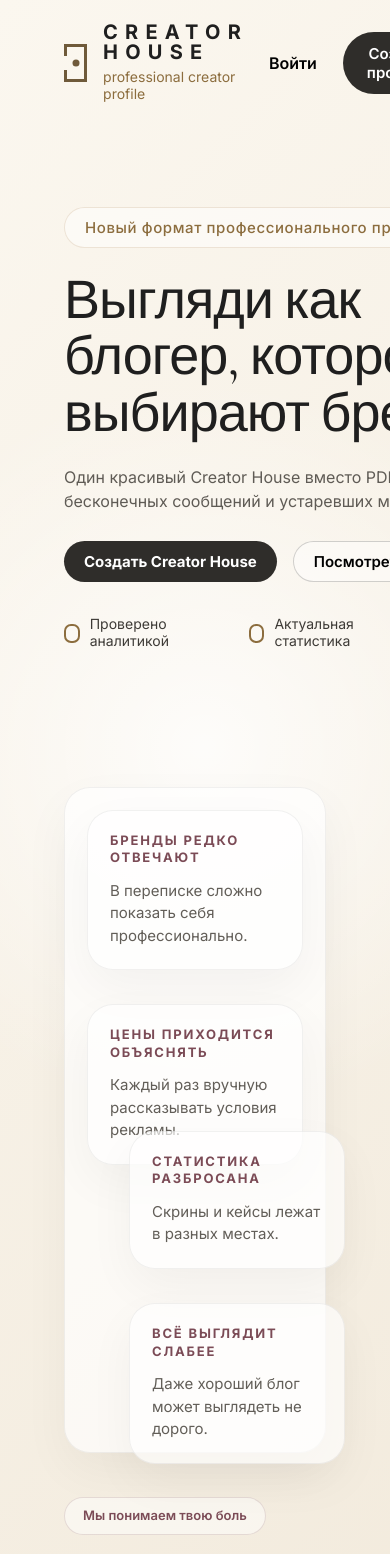
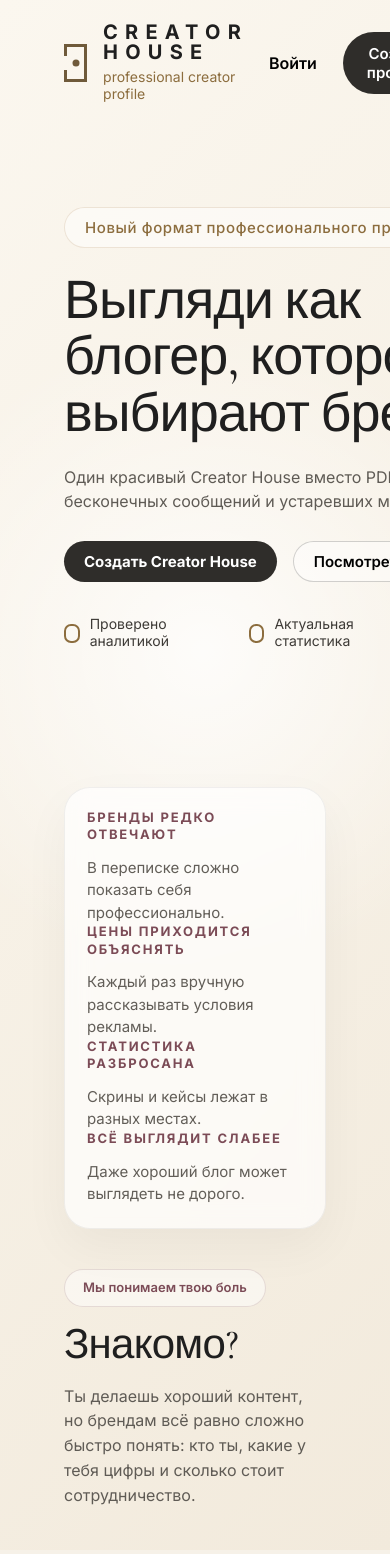
Before and after one commit to tsstish/creator-house, a Next.js app: page / in a window 390 px wide. Shown: the top 1554 px of the page. Built offline with nearby package versions, Linux system fonts and the light colour scheme.

Commit message:
Update globals.css

```diff
--- a/app/globals.css
+++ b/app/globals.css
@@ -28,15 +28,13 @@
 }
 
 :root {
-  --color-bg: #f6f1e8;
-  --color-text: #1f1f1f;
-  --color-muted: #5f5b55;
-  --color-card: rgba(255, 255, 255, 0.66);
-  --color-graphite: #2f2d2a;
-  --color-gold: #8c6d3e;
-  --color-burgundy: #7b4b56;
-
-  --radius-card: 26px;
+  --bg: #f6f1e8;
+  --text: #1f1f1f;
+  --muted: #5f5b55;
+  --graphite: #2f2d2a;
+  --gold: #8c6d3e;
+  --burgundy: #7b4b56;
+  --card: rgba(255, 255, 255, 0.68);
   --shadow-card: 0 18px 48px rgba(31, 31, 31, 0.045);
 }
 
@@ -54,48 +52,60 @@
   overflow-x: hidden;
 }
 
-/* Общие секции */
-
-.section-block,
 .pain-section {
   padding: 54px 0 18px;
 }
 
-.safe-two-column,
 .pain-layout {
   display: grid;
-  grid-template-columns: minmax(520px, 1fr) minmax(360px, 0.8fr);
+  grid-template-columns: minmax(560px, 1fr) minmax(360px, 0.8fr);
   gap: 58px;
   align-items: center;
 }
 
-/* Карточки */
-
-.cards-grid-safe,
 .pain-cards {
-  display: grid;
-  grid-template-columns: repeat(2, minmax(220px, 1fr));
-  gap: 16px;
+  position: relative;
+  width: 560px;
+  height: 390px;
 }
 
-.info-card,
 .pain-card {
-  position: static !important;
-  transform: none !important;
-  width: auto !important;
-  min-width: 0;
-  background: var(--color-card);
+  position: absolute;
+  width: 250px;
+  min-height: 142px;
+  background: var(--card);
   border: 1px solid rgba(31,31,31,.06);
-  border-radius: var(--radius-card);
+  border-radius: 26px;
   padding: 22px;
   box-shadow: var(--shadow-card);
+  backdrop-filter: blur(12px);
+}
+
+.pain-card:nth-child(1) {
+  top: 0;
+  left: 0;
+}
+
+.pain-card:nth-child(2) {
+  top: 34px;
+  left: 286px;
+}
+
+.pain-card:nth-child(3) {
+  top: 184px;
+  left: 42px;
+}
+
+.pain-card:nth-child(4) {
+  top: 220px;
+  left: 326px;
 }
 
 .card-label {
   font-size: 13px;
   letter-spacing: .14em;
   text-transform: uppercase;
-  color: var(--color-burgundy);
+  color: var(--burgundy);
   font-weight: 700;
   margin-bottom: 12px;
   line-height: 1.35;
@@ -107,15 +117,13 @@
   color: #625e58;
 }
 
-/* Тексты секций */
-
 .section-kicker {
   display: inline-flex;
   padding: 10px 18px;
   border-radius: 999px;
   border: 1px solid rgba(120,72,76,.16);
   background: rgba(255,255,255,.48);
-  color: var(--color-burgundy);
+  color: var(--burgundy);
   font-size: 13px;
   font-weight: 600;
   margin-bottom: 18px;
@@ -133,30 +141,37 @@
 .section-text {
   font-size: 16px;
   line-height: 1.55;
-  color: var(--color-muted);
+  color: var(--muted);
   max-width: 430px;
   margin: 0;
 }
 
-/* Адаптив */
-
 @media (max-width: 1080px) {
-  .safe-two-column,
   .pain-layout {
     grid-template-columns: 1fr;
-    gap: 34px;
+    gap: 40px;
   }
 
-  .cards-grid-safe,
   .pain-cards {
-    grid-template-columns: repeat(2, minmax(220px, 1fr));
+    width: 560px;
+    max-width: 100%;
   }
 }
 
 @media (max-width: 680px) {
-  .cards-grid-safe,
   .pain-cards {
+    display: grid;
+    position: static;
+    width: 100%;
+    height: auto;
     grid-template-columns: 1fr;
+    gap: 16px;
+  }
+
+  .pain-card {
+    position: static;
+    width: 100%;
+    min-height: auto;
   }
 
   .section-title {
@@ -167,115 +182,3 @@
     max-width: 100%;
   }
 }
-
-/* Живая композиция для блока "Знакомо" */
-
-.safe-two-column {
-  grid-template-columns: minmax(520px, 1fr) minmax(360px, 0.8fr);
-  align-items: center;
-}
-
-.cards-grid-safe {
-  display: grid;
-  grid-template-columns: 240px 240px;
-  gap: 18px;
-  justify-content: start;
-  align-items: start;
-  max-width: 540px;
-}
-
-.cards-grid-safe .info-card {
-  width: 240px !important;
-  min-height: 132px;
-}
-
-.cards-grid-safe .info-card:nth-child(2) {
-  transform: translateY(34px);
-}
-
-.cards-grid-safe .info-card:nth-child(3) {
-  transform: translateX(42px);
-}
-
-.cards-grid-safe .info-card:nth-child(4) {
-  transform: translate(42px, 34px);
-}
-
-@media (max-width: 1080px) {
-  .safe-two-column {
-    grid-template-columns: 1fr;
-    gap: 44px;
-  }
-
-  .cards-grid-safe {
-    grid-template-columns: 240px 240px;
-    max-width: 540px;
-  }
-}
-
-@media (max-width: 620px) {
-  .cards-grid-safe {
-    grid-template-columns: 1fr;
-    max-width: 100%;
-  }
-
-  .cards-grid-safe .info-card {
-    width: 100% !important;
-    transform: none !important;
-  }
-}
-
-/* Финальный вид блока "Знакомо" */
-
-.pain-cards,
-.cards-grid-safe {
-  display: grid !important;
-  grid-template-columns: 240px 240px !important;
-  gap: 18px !important;
-  justify-content: start !important;
-  align-items: start !important;
-  max-width: 540px !important;
-}
-
-.pain-card,
-.info-card {
-  width: 240px !important;
-  min-height: 132px !important;
-}
-
-.pain-card:nth-child(2),
-.info-card:nth-child(2) {
-  transform: translateY(34px) !important;
-}
-
-.pain-card:nth-child(3),
-.info-card:nth-child(3) {
-  transform: translateX(42px) !important;
-}
-
-.pain-card:nth-child(4),
-.info-card:nth-child(4) {
-  transform: translate(42px, 34px) !important;
-}
-
-@media (max-width: 1080px) {
-  .pain-layout,
-  .safe-two-column {
-    grid-template-columns: 1fr !important;
-    gap: 44px !important;
-  }
-}
-
-@media (max-width: 620px) {
-  .pain-cards,
-  .cards-grid-safe {
-    grid-template-columns: 1fr !important;
-    max-width: 100% !important;
-  }
-
-  .pain-card,
-  .info-card {
-    width: 100% !important;
-    transform: none !important;
-  }
-}
```
